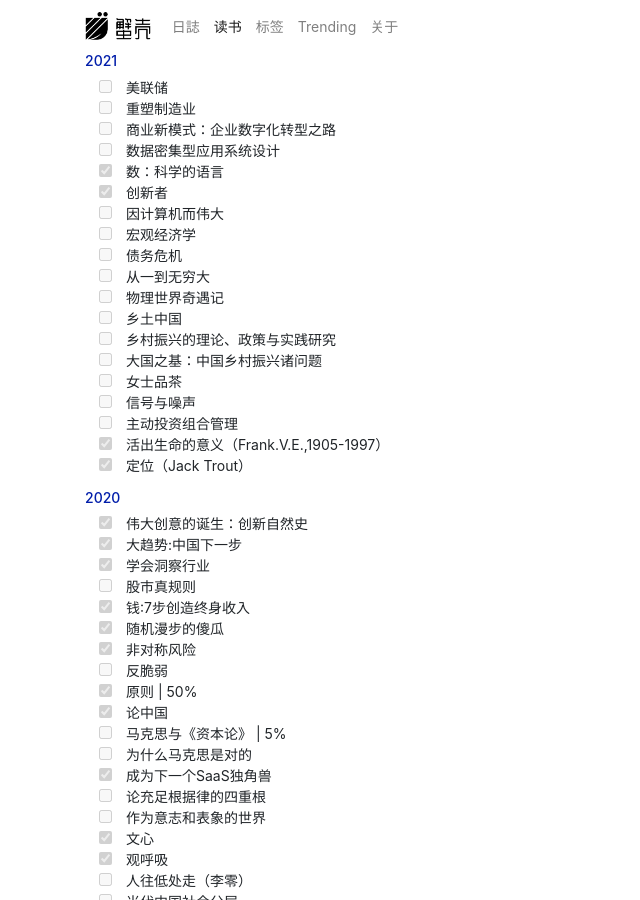
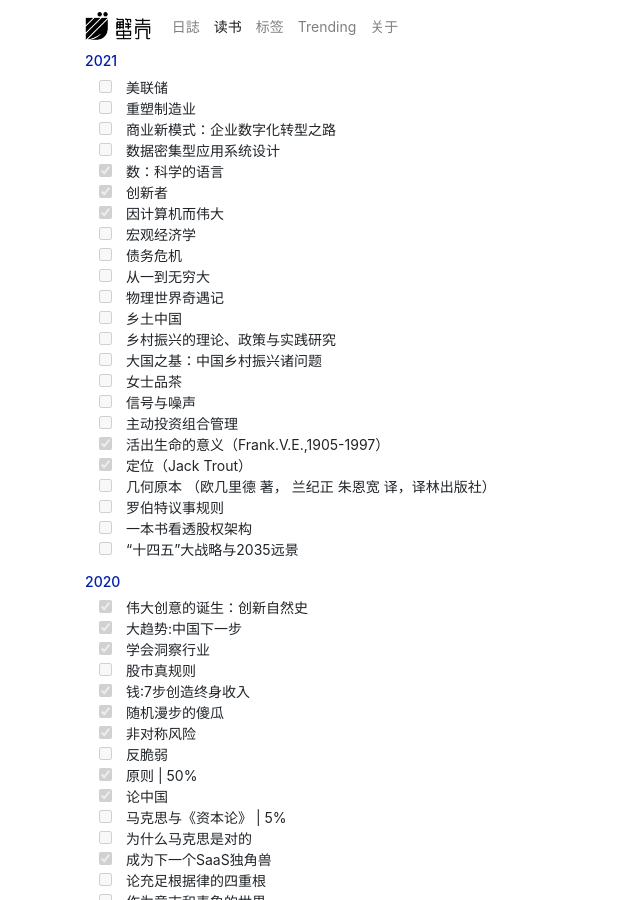
Before and after one commit to shellc/shellc.github.io, a Jekyll site: the page built from books.md, in a window 1280 px wide and 900 px high. Shown: the whole window, without its empty margins (0-640 px from the left). Built offline with Jekyll 4.4.1, drawn with Linux system fonts in a browser that asks for light colours.

Commit message:
update books

```diff
--- a/books.md
+++ b/books.md
@@ -10,7 +10,7 @@ title: 读书
 - [ ] 数据密集型应用系统设计
 - [x] 数：科学的语言
 - [x] 创新者
-- [ ] 因计算机而伟大
+- [x] 因计算机而伟大
 - [ ] 宏观经济学
 - [ ] 债务危机
 - [ ] 从一到无穷大
@@ -23,6 +23,10 @@ title: 读书
 - [ ] 主动投资组合管理
 - [x] 活出生命的意义（Frank.V.E.,1905-1997）
 - [x] 定位（Jack Trout）
+- [ ] 几何原本 （欧几里德 著， 兰纪正 朱恩宽 译，译林出版社）
+- [ ] 罗伯特议事规则
+- [ ] 一本书看透股权架构
+- [ ] “十四五”大战略与2035远景
 
 #### 2020
 
```
